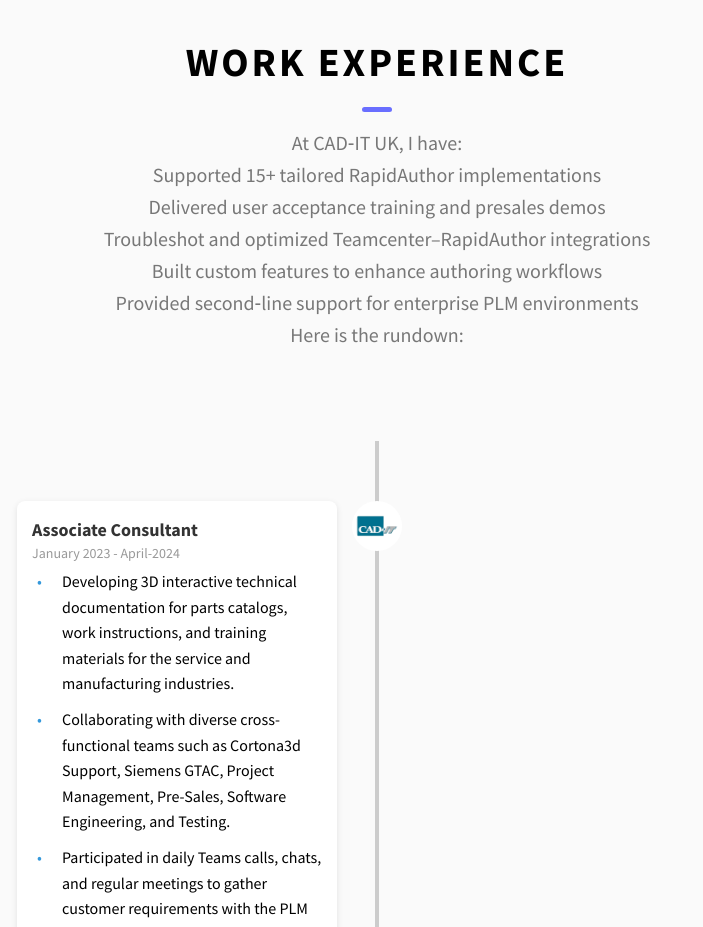
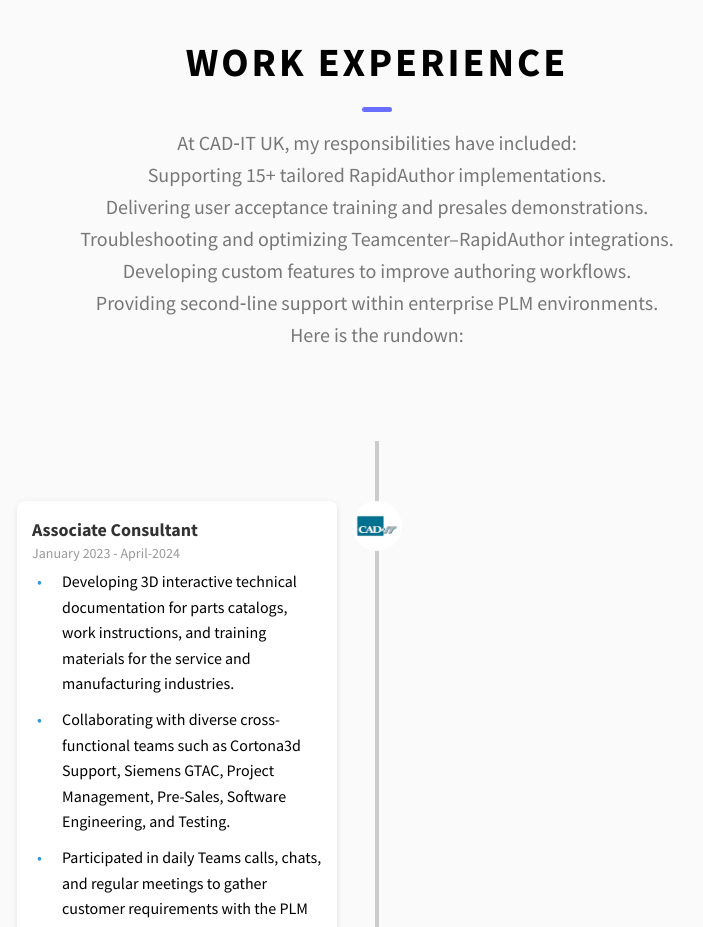
Before and after one commit to JavascriptDon/Portfolio, a website built with Vite: page index.html in a window 1280 px wide. Shown: the part 3780-4707 px from the top of the page, without its empty margins (263-966 px from the left). Built offline with nearby package versions, Linux system fonts and the light colour scheme.

Commit message:
Revise work experience descriptions for clarity

```diff
--- a/index.html
+++ b/index.html
@@ -190,13 +190,13 @@
       <h3 class="heading heading-sec heading-sec__mb-med">
         <span class="heading-sec__main">Work Experience</span>
         <span class="heading-sec__sub">
-          <p>At CAD‑IT UK, I have:</p>
+          <p>At CAD‑IT UK, my responsibilities have included:</p>
           <ul>
-            <li>Supported 15+ tailored RapidAuthor implementations</li>
-            <li>Delivered user acceptance training and presales demos</li>
-            <li>Troubleshot and optimized Teamcenter–RapidAuthor integrations</li>
-            <li>Built custom features to enhance authoring workflows</li>
-            <li>Provided second‑line support for enterprise PLM environments</li>
+            <li>Supporting 15+ tailored RapidAuthor implementations.</li>
+            <li>Delivering user acceptance training and presales demonstrations.</li>
+            <li>Troubleshooting and optimizing Teamcenter–RapidAuthor integrations.</li>
+            <li>Developing custom features to improve authoring workflows.</li>
+            <li>Providing second‑line support within enterprise PLM environments.</li>
           </ul>
           <p>Here is the rundown:</p>
         </span>
```
